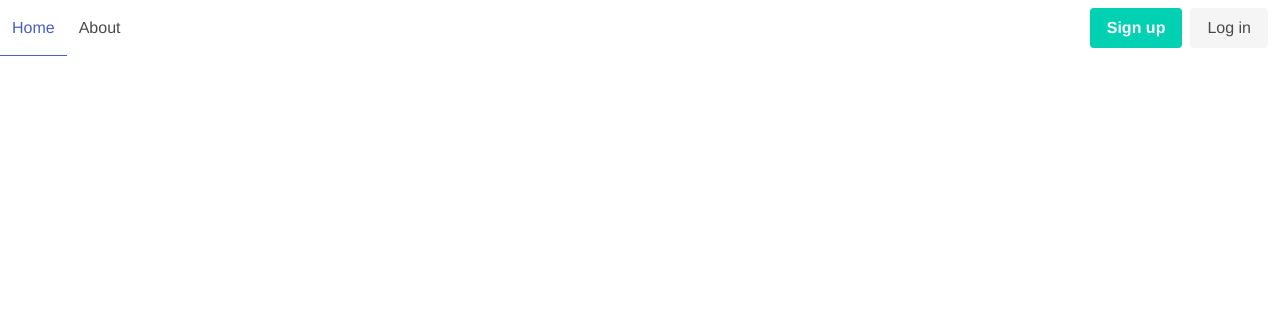
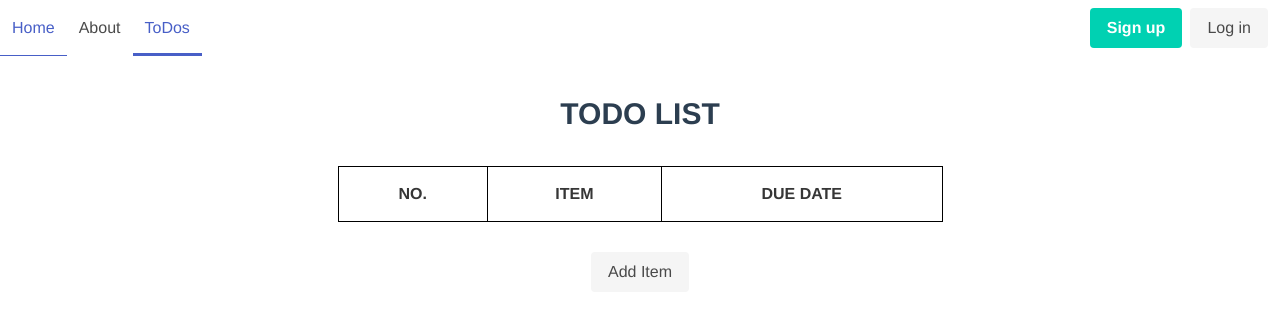
Before and after one commit to jkrisfox/projectTemplate, a Vue app in the folder client/: page /todos in a window 1280 px wide. Shown: the top 316 px of the page. Built offline with nearby package versions, Linux system fonts and the light colour scheme.

Commit message:
new item modal works

```diff
--- a/client/src/App.vue
+++ b/client/src/App.vue
@@ -5,6 +5,7 @@
         <div class="navbar-start">
           <router-link class="navbar-item is-tab" to="/" exact-active-class="is-active">Home</router-link>
           <router-link class="navbar-item is-tab" to="/about" exact-active-class="is-active">About</router-link>
+          <router-link class="navbar-item is-tab" to="/todos" exact-active-class="is-active">ToDos</router-link>
         </div>
         <div class="navbar-end">
           <div class="navbar-item">
@@ -23,6 +24,7 @@
     <router-view/>
     <Signup v-bind:is-showing="showSignup" v-on:success="successSignup()" v-on:cancel="cancelSignup()"/>
     <Login v-bind:is-showing="showLogin" v-on:success="successLogin()" v-on:cancel="cancelLogin()"/>
+
   </div>
 </template>
 
--- /dev/null
+++ b/client/src/components/AddItem.vue
@@ -0,0 +1,65 @@
+<template>
+  <modal v-bind:is-showing="isShowing" title="Add Item" success-button="Add Item  " v-on:success="success" v-on:cancel="cancel">
+    <form >
+      <!--<form  v-on:submit.prevent="onSubmit">-->
+      <p v-if="error">{{ error }}</p>
+      <div class="field">
+        <label class="label">Item</label>
+        <div class="control">
+          <input class="input" type="text" id="n" placeholder="what do you need to do?" v-model="add_item.name"/>
+          <!--<input class="input" type="text" placeholder="what do you need to do?" v-bind="add_item.new_item"/>-->
+        </div>
+      </div>
+      <div class="field">
+        <label class="label">Due Date</label>
+        <div class="control">
+          <input class="input" type="date" id="d" placeholder="yyyy-MM-dd" v-model="add_item.duedate"/>
+          <!--<input class="input" type="date" placeholder="yyy-MM-dd" v-bind="add_item.due_date"/>-->
+        </div>
+      </div>
+    </form>
+  </modal>
+</template>
+
+<script lang="ts">
+import { Component, Prop, Vue } from "vue-property-decorator";
+import Modal from "./Modal.vue";
+
+@Component({
+  components: {
+    Modal
+  }
+})
+export default class Add_Item extends Vue {
+  add_item: ToDo = {
+    name: "",
+    duedate: new Date()
+  };
+
+  error: string | boolean = false;
+  @Prop(Boolean) isShowing: boolean = false;
+
+  success() {
+    this.error = false;
+    console.log("adding item: " + this.add_item.name +", due: " + this.add_item.duedate);
+    this.$emit("success",this.add_item);
+    this.clearForm();
+  }
+
+  cancel() {
+    console.log("cancel add item");
+    this.$emit("cancel");
+    this.clearForm();
+  }
+
+  clearForm(){
+    this.add_item.name="";
+    this.add_item.duedate = new Date();
+  }
+}
+
+interface ToDo {
+  name: string;
+  duedate: Date;
+}
+</script>
--- a/client/src/router.ts
+++ b/client/src/router.ts
@@ -1,6 +1,7 @@
 import Vue from "vue";
 import Router from "vue-router";
 import Home from "./views/Home.vue";
+import ToDos from "./views/ToDos.vue";
 
 Vue.use(Router);
 
@@ -21,6 +22,10 @@ export default new Router({
       // which is lazy-loaded when the route is visited.
       component: () =>
         import(/* webpackChunkName: "about" */ "./views/About.vue")
+    },{
+      path: "/todos",
+      name: "todos",
+      component: ToDos,
     }
   ]
 });
--- /dev/null
+++ b/client/src/views/ToDos.vue
@@ -0,0 +1,118 @@
+<template>
+    <div class="page">
+
+        <!--Page Header-->
+        <div class="element">
+            <h1>TODO LIST</h1>
+        </div>
+
+        <!--Display To Do Items in table-->
+        <div class="element">
+            <table>
+                <tr>
+                    <th>NO.</th>
+                    <th>ITEM</th>
+                    <th>DUE DATE</th>
+                </tr>
+                <tr v-for="(todo,index) in mytodos" v-bind:key="index">
+                    <td>{{index+1}}</td>
+                    <td><span>{{todo.name}}</span></td>
+                    <td><span>{{todo.duedate}}</span></td>
+                </tr>
+            </table>
+        </div>
+
+        <!--Button - add item-->
+        <div class="element">
+            <a class="button is-light" v-on:click="showAddItemModal">Add Item</a>
+        </div>
+
+        <!--Add item Modal-->
+        <router-view/>
+        <AddItem v-bind:is-showing="showAddItem"  v-on:success="successAdditem" v-on:cancel="cancelAddItem"/>
+
+    </div>
+</template>
+
+<script lang="ts">
+import Vue from 'vue';
+import { Component, Prop } from "vue-property-decorator";
+import AddItem from "@/components/AddItem.vue";
+
+@Component({
+  components: {
+    AddItem
+  }
+})
+
+export default class ToDos extends Vue {
+    public showAddItem: boolean = false;
+
+    mytodos: ToDo[] = [];
+
+    new_item: ToDo = {
+        name: "",
+        duedate: new Date()
+    }
+
+    //irrelevant
+    addToDoItem(){
+        this.mytodos.push({name: `todo${new Date().getTime()}`, duedate: undefined});
+    }
+
+    successAdditem(n:ToDo){
+        console.log("@success add item");
+        console.log(n);
+        this.mytodos.push({name: n.name, duedate: n.duedate});
+        this.showAddItem = false;
+    }
+    cancelAddItem(){
+        this.showAddItem = false;
+    }
+    showAddItemModal(){
+        this.showAddItem = true;
+    }
+
+}
+
+interface ToDo {
+    name: string;
+    duedate: Date | undefined;
+}
+
+</script>
+
+
+<!--"scoped" so that any changes to the style will only happen here-->
+<style scoped>
+
+.page {
+    padding: 20px;
+    margin: auto;
+    text-align: center;
+}
+
+.element {
+    padding: 15px;
+    margin: auto;
+    text-align: center;
+}
+
+h1 {
+    font-size: 30px;
+    font-weight: bold;
+    text-align: center;
+}
+
+table {
+    width: 50%;
+    margin: auto;
+}
+
+th, td {
+    padding: 15px;
+    text-align: center;
+    border: 1px solid black;
+}
+
+</style>
```
Also changed, not shown: 1 other file (tests, documents, lock files or other folders).
